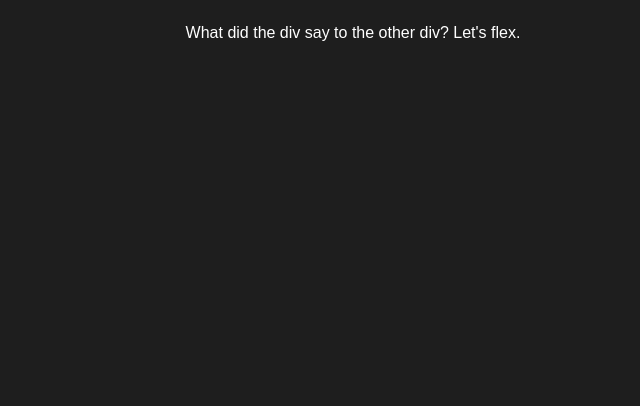
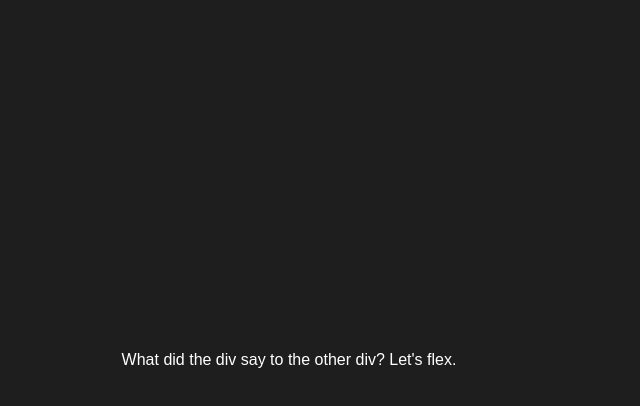
Before and after one commit to Taten-da/NiceUI, a plain HTML site: page index.html in a window 1280 px wide. Shown: the whole page, without its empty margins (287-927 px from the left). Drawn offline with Linux system fonts and the light colour scheme; a web font is replaced by a local one.

Commit message:
Update style.css

```diff
--- a/style.css
+++ b/style.css
@@ -7,13 +7,16 @@ h2, h1, h3, p {
 
 body {
   background-color: #1E1E1E;
+ height: 100%;
+    margin: 0;
+    padding: 0;
 }
 
 .TheDiv {
 display: flex;
 justify-content: center; /* Center horizontally */
 align-items: center;    /* Center vertically */
-width: 100%;           /* Full width of viewport */
-height: 100%;          /* Full height of viewport */
+width: 90vw;           /* Full width of viewport */
+height: 90vh;          /* Full height of viewport */
 box-sizing: border-box; /* Ensures padding doesn't affect width/height */
 }
```
